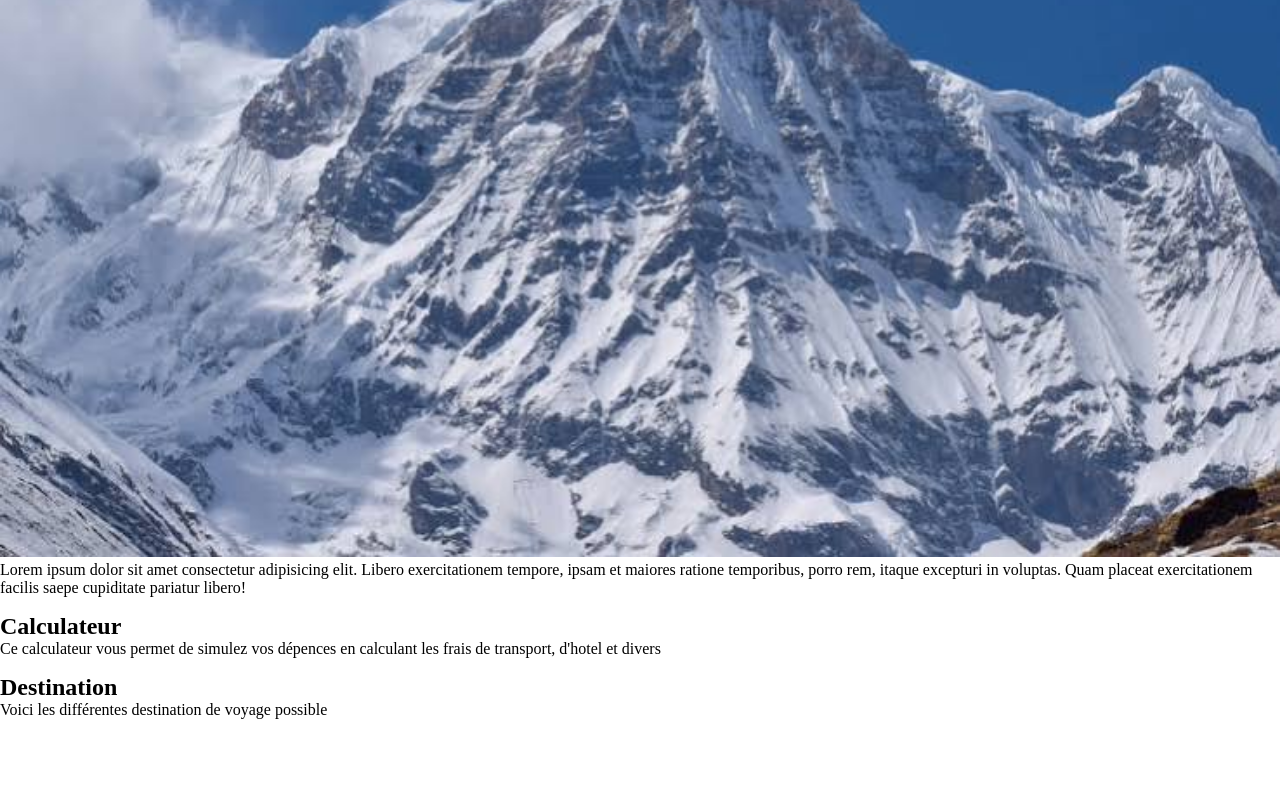
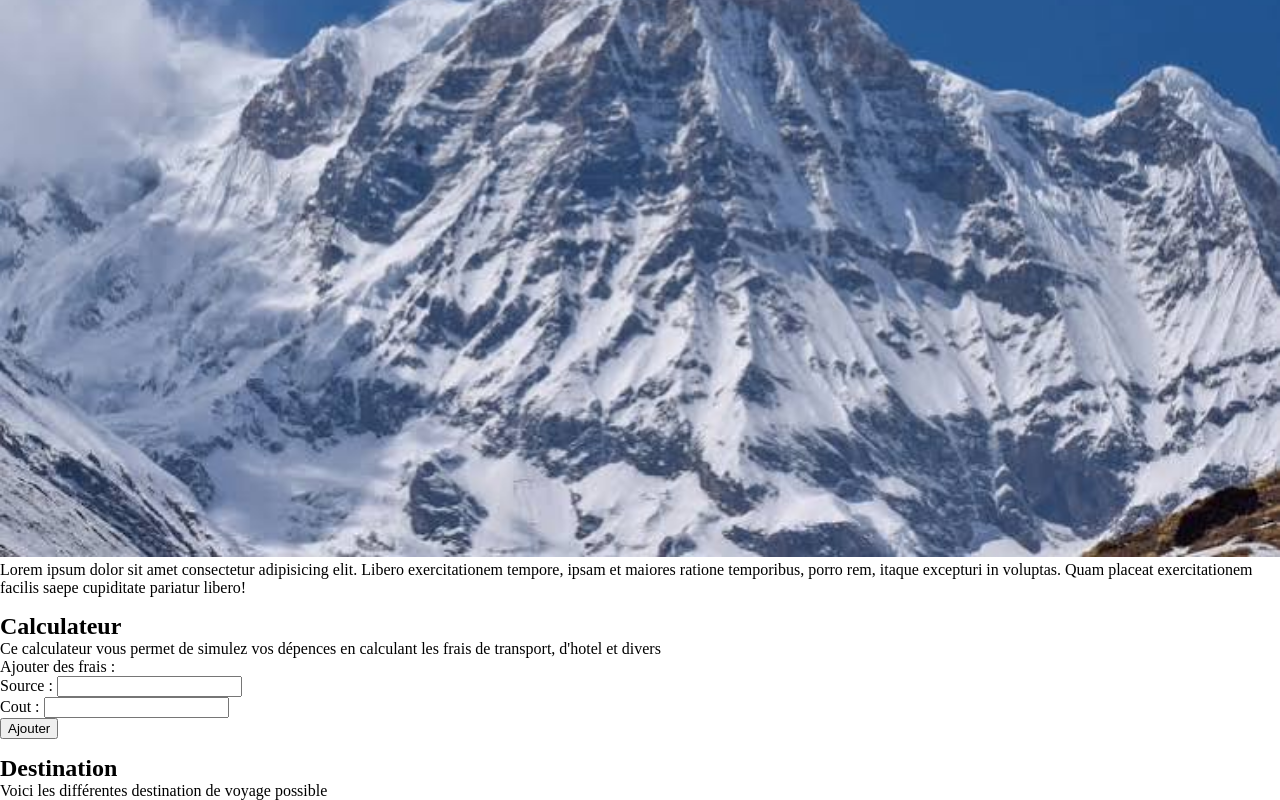
Before and after one commit to Formation-JS/BXL_FS2026_React__Recap, a React (Vite) app: page / in a window 1280 px wide. Shown: the part 242-1042 px from the top of the page. Before the commit the page ends 961 px from the top, so only its background shows below. Built offline with nearby package versions, Linux system fonts and the light colour scheme.

Commit message:
CalculatorCostForm 💶

```diff
--- /dev/null
+++ b/src/components/Calculator/CalculatorCostForm.jsx
@@ -0,0 +1,59 @@
+import { useActionState } from 'react';
+
+export default function CalculatorCostForm() {
+
+    //! Traitement du submit du formulaire
+    const handleCostSubmit = async (_prevState, formData) => {
+        // Lecture des données du formulaire
+        const source = formData.get('source');
+        const cost = parseFloat(formData.get('cost'));
+
+        // Si les données du formulaire sont foireuse
+        if(source.trim() === '' || isNaN(cost)) {
+            // Renvoi le state pour l'erreur
+            return {
+                error: 'Valeur invalide',
+                data: {
+                    source,
+                    cost: isNaN(cost) ? '' : cost
+                }
+            }
+        }
+
+        // TODO Envoyer un event au composant parent
+
+        // Renvoi le state quand le formulaire a été validé
+        return {
+            error: null,
+            data: null
+        };
+    };
+
+    //! Création d'un state liée au submit du formulaire
+    const [state, onSubmit] = useActionState(handleCostSubmit, { data: null, error : null });
+
+    //! Rendu
+    return (
+        <>
+            <p>Ajouter des frais : </p>
+            <form action={onSubmit}>
+                <div>
+                    <label htmlFor="input-source">Source : </label>
+                    <input id='input-source' name='source' type="text"
+                        defaultValue={state.data?.source} />
+                </div>
+                <div>
+                    <label htmlFor="input-cost">Cout : </label>
+                    <input id='input-cost' name='cost' type="number"
+                        step={0.01} defaultValue={state.data?.cost} />
+                </div>
+                <div>
+                    <button type="submit">Ajouter</button>
+                    { state.error && (
+                        <span>{state.error}</span>
+                    )}
+                </div>
+            </form>
+        </>
+    );
+}
--- a/src/pages/Calculator/Calculator.page.jsx
+++ b/src/pages/Calculator/Calculator.page.jsx
@@ -8,6 +8,8 @@ export default function CalculatorPage() {
             <p>Ce calculateur vous permet de simulez vos dépences en calculant les frais de transport, d'hotel et divers</p>
             {/* TODO : Faire le composant... */}
 
+            <CalculatorCostForm />
+
         </section>
     );
 };
```
